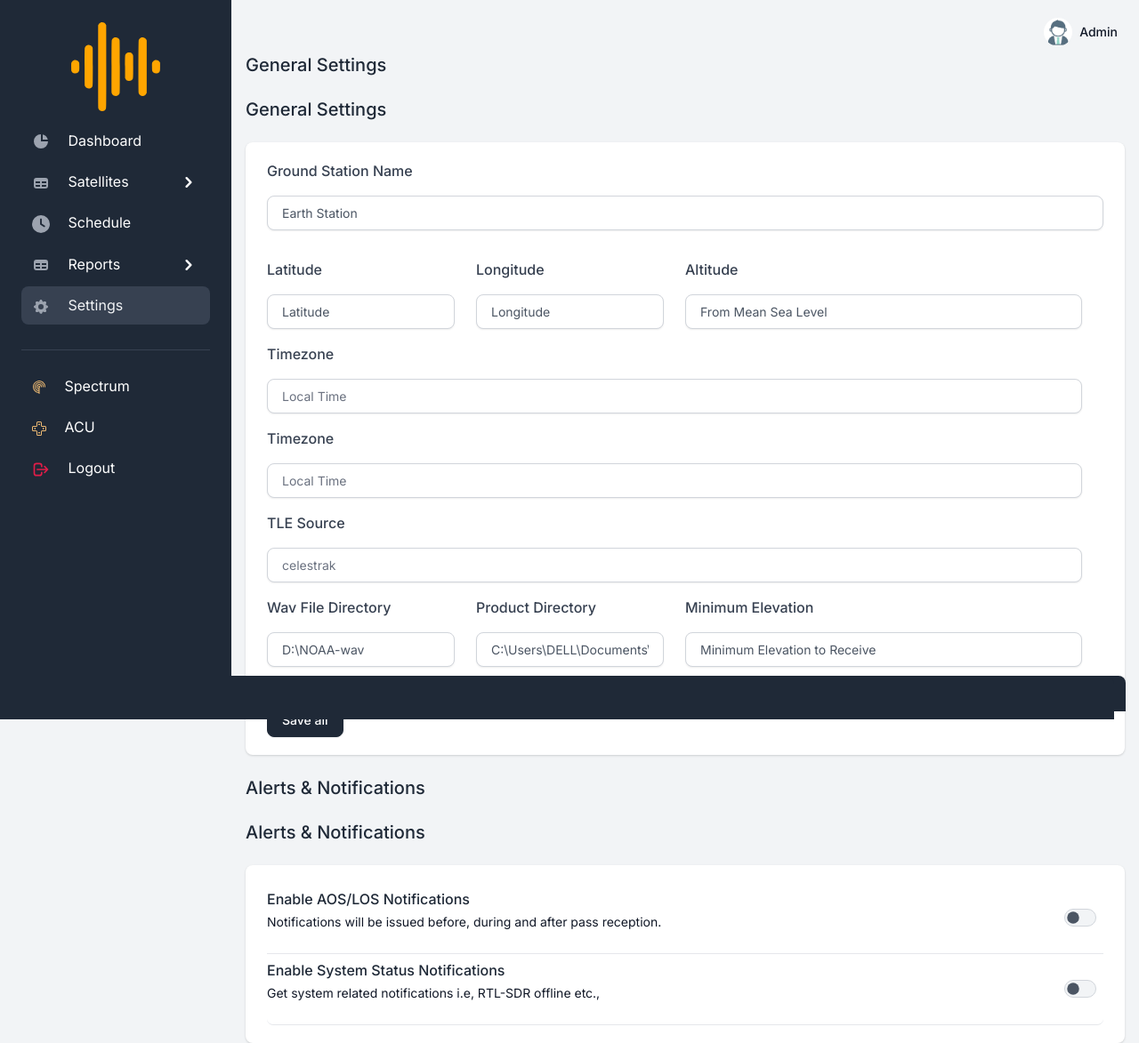
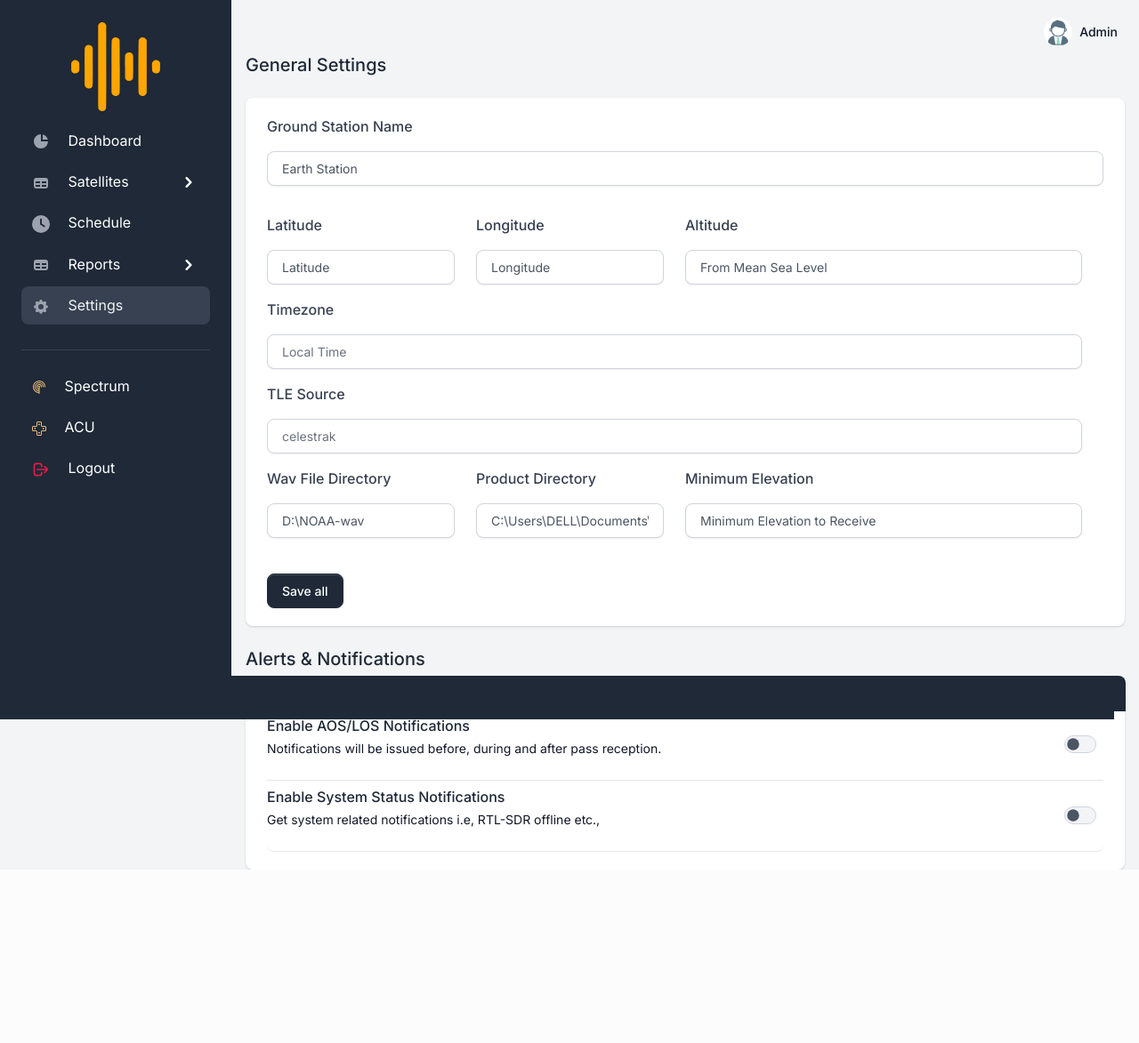
Before and after one commit to Adeel-Abdullah/NOAA-project, a Flask app: page /settings.html in a window 1280 px wide. Shown: the whole page at 89% size. After the commit the page ends 978 px from the top, so only its background shows below. Run offline with Flask 3, Linux system fonts and the light colour scheme; some libraries are stand-ins or nearby versions.

Commit message:
Few duplicates removed

```diff
--- a/templates/pages/settings.html
+++ b/templates/pages/settings.html
@@ -9,8 +9,7 @@
 
     <div class="row">
 
-        <div >
-            <h2 class="h5 mb-4">General Settings</h2>
+
 
         <div >
             <h2 class="h5 mb-4">General Settings</h2>
@@ -49,10 +48,6 @@
                         </div>
                     </div>
                     <div class="row align-items-center">
-                             <div class="col-md-12 mb-3">
-                                <label for="timezone">{{form.Timezone.label}}</label>
-                                {{form.Timezone(class_="form-control")}}
-                            </div>
 
                             <div class="col-md-12 mb-3">
                                 <label for="timezone">{{form.Timezone.label}}</label>
@@ -62,7 +57,7 @@
                                 <label for="tlesource">{{form.TLESource.label}}</label>
                                 {{form.TLESource(class_="form-control")}}
                             </div>
-                        </div>
+                    </div>
                         <div class="row">
                         <div class="col-md-3 mb-3">
                             <div>
@@ -87,7 +82,7 @@
                     </div>
                 </form>
             </div>
-            <h2 class="h5 mb-4">Alerts & Notifications</h2>
+
             <h2 class="h5 mb-4">Alerts & Notifications</h2>
             <div class="card card-body border-0 shadow mb-4 mb-xl-0">
 
@@ -129,7 +124,7 @@
 
                 </ul>
             </div>
-        </div>
+
 
     </div>
 
```
